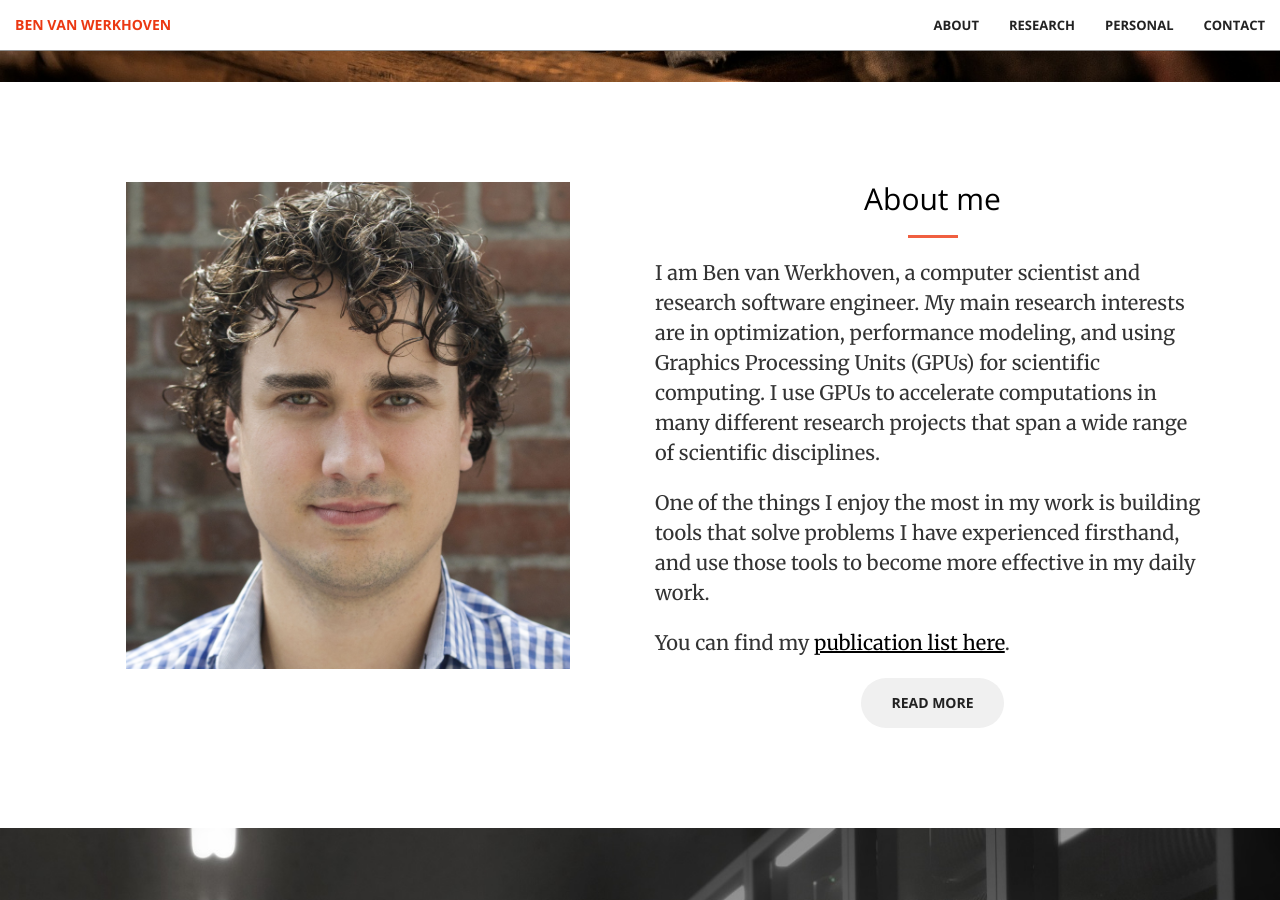
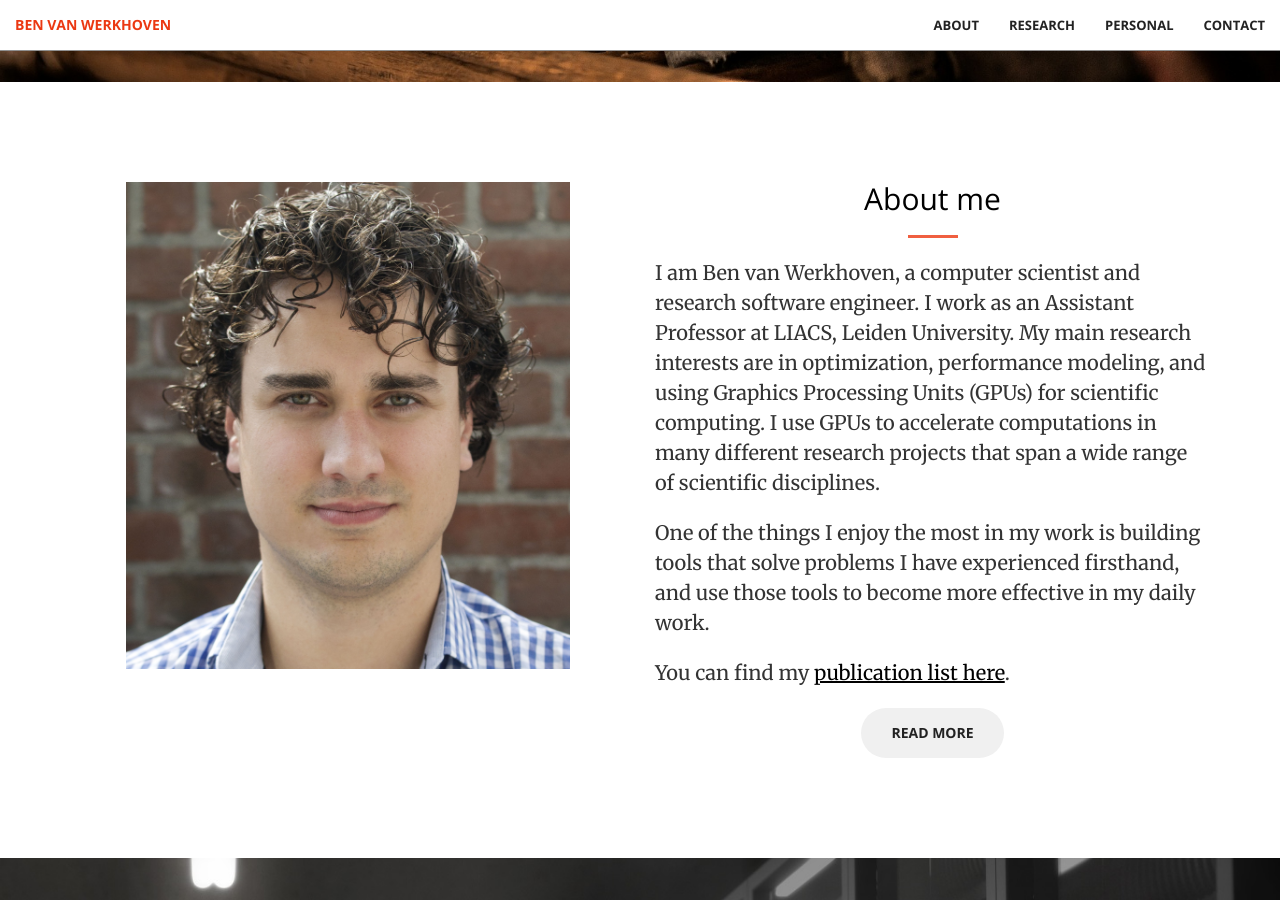
Before and after one commit to benvanwerkhoven/benvanwerkhoven.github.io, a Jekyll site: the page built from index.html, in a window 1280 px wide and 900 px high, scrolled down 818 px. Built offline with Jekyll 4.4.1, drawn with Linux system fonts in a browser that asks for light colours; some web fonts are replaced.

Commit message:
add affiliation

```diff
--- a/_includes/about.html
+++ b/_includes/about.html
@@ -12,6 +12,7 @@
                     <p class="text-big">
 I am Ben van Werkhoven, a computer scientist and
 research software engineer.
+I work as an Assistant Professor at LIACS, Leiden University.
 My main research interests are in optimization, performance modeling, and
 using Graphics Processing Units (GPUs) for
 scientific computing.
```
